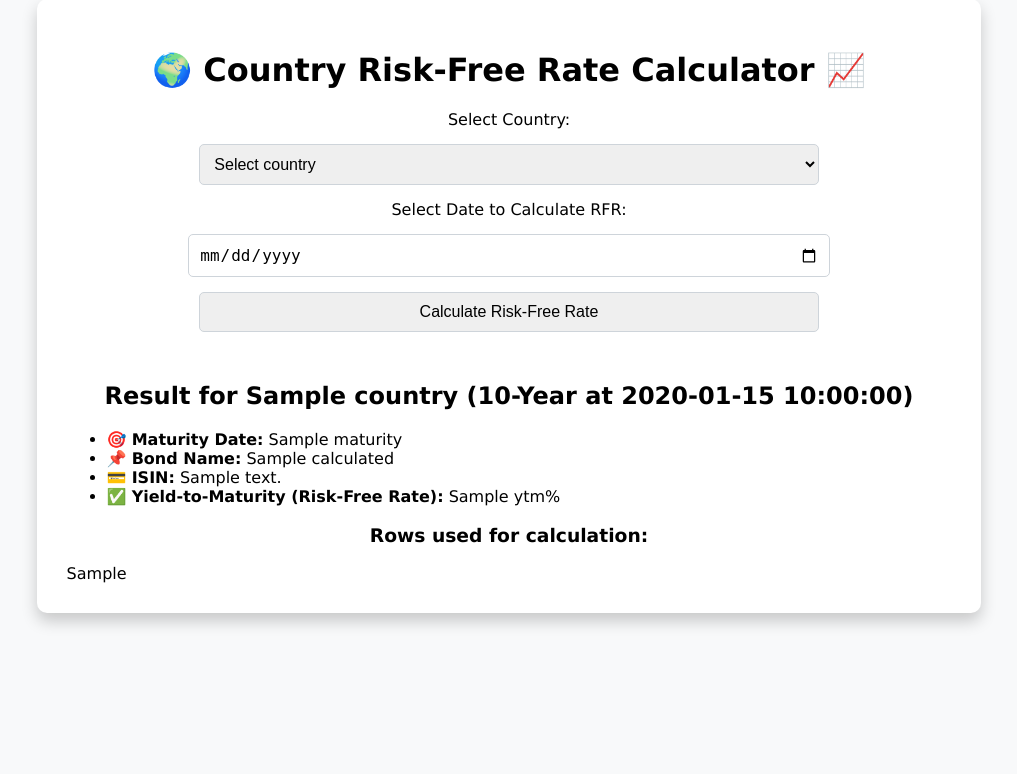
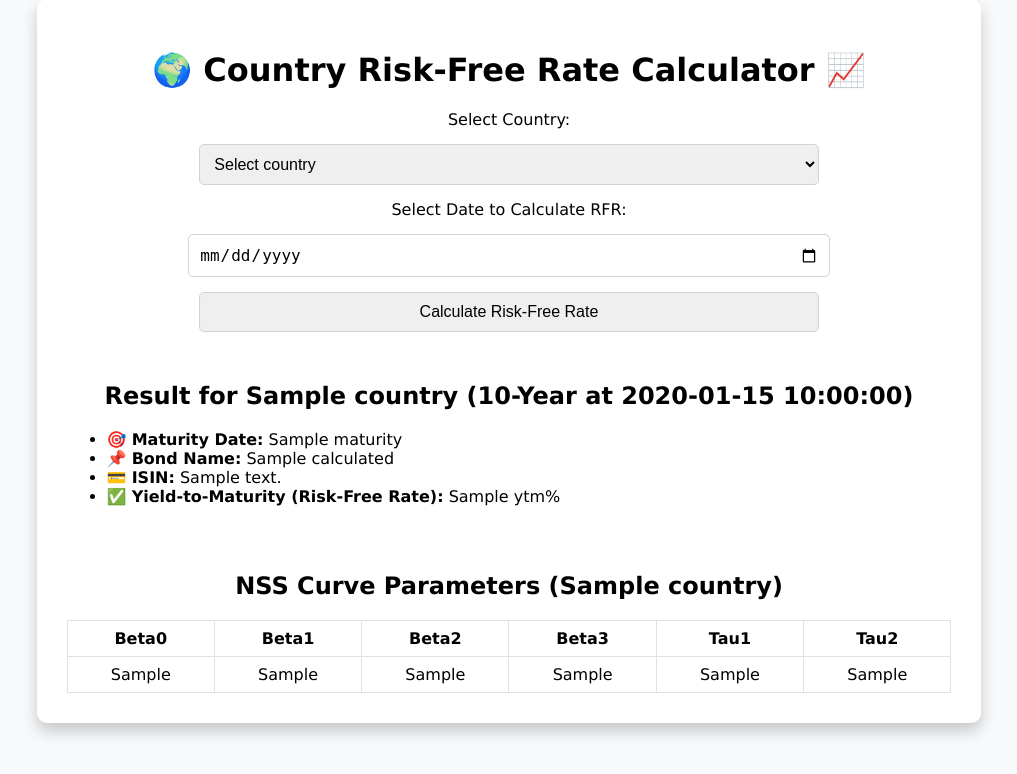
Before and after one commit to Amin-Mirlohi/RiskFreeRate, a Flask app: template templates/index.html in a window 1280 px wide. Shown: the part 26-800 px from the top of the page, without its empty margins (131-1148 px from the left). Run offline with Flask 3, Linux system fonts and the light colour scheme; the template is opened without the code that fills it: most values are stand-ins (such as "Sample title", 1, 10 or a date in 2020).

Commit message:
add yield curve

```diff
--- a/app.py
+++ b/app.py
@@ -1,22 +1,34 @@
 from flask import Flask, render_template, request
 import pandas as pd
+import numpy as np
 from datetime import datetime
+from scipy.optimize import curve_fit
+import matplotlib
+matplotlib.use('Agg')  # Set backend to Agg BEFORE pyplot import
+import matplotlib.pyplot as plt
+import os
 
 app = Flask(__name__)
 
-# Load CSV file at startup
+# Load data once
 df = pd.read_csv('combined_subset_20250312_101840.csv')
+df['Maturity'] = pd.to_datetime(df['Maturity'], errors='coerce')
 
-# Ensure Maturity dates are properly parsed
-df['Maturity'] = pd.to_datetime(df['Maturity'], errors='coerce')
+def nss(t, beta0, beta1, beta2, beta3, tau1, tau2):
+    term1 = beta0
+    term2 = beta1 * ((1 - np.exp(-t / tau1)) / (t / tau1))
+    term3 = beta2 * (((1 - np.exp(-t / tau1)) / (t / tau1)) - np.exp(-t / tau1))
+    term4 = beta3 * (((1 - np.exp(-t / tau2)) / (t / tau2)) - np.exp(-t / tau2))
+    return term1 + term2 + term3 + term4
 
 @app.route('/', methods=['GET', 'POST'])
 def home():
     country_list = sorted(df['Country_Name'].dropna().unique().tolist())
-    calculated = None
     selected_country = ''
     selected_date = ''
-    calculation_rows = None
+    calculated = None
+    nss_params = None
+    nss_plot_url = None
     error_message = None
 
     if request.method == 'POST':
@@ -26,44 +38,78 @@ def home():
         if selected_country and selected_date:
             selected_datetime = pd.to_datetime(selected_date, errors='coerce')
 
-            # Filter bonds carefully: Country match, Maturity valid, Yield present
             df_country = df[
                 (df['Country_Name'] == selected_country) &
                 (~df['Maturity'].isna()) &
                 (~df['Indicative yield, %'].isna())
             ].copy()
 
-            # Continue only if filtered data is not empty
-            if not df_country.empty:
-                df_country['days_from_10y'] = abs(
-                    (df_country['Maturity'] - selected_datetime).dt.days - 365 * 10)
+            if df_country.empty:
+                error_message = "No suitable bond data found for selection."
+            else:
+                df_country['Yearfrac'] = ((df_country['Maturity'] - selected_datetime).dt.days) / 365
 
-                # Check if rows are still present after adding 'days_from_10y'
-                if not df_country.empty:
-                    # Get closest bond without causing error
-                    closest_bond = df_country.sort_values('days_from_10y').head(1)
+                # Explicitly copy to avoid the warning
+                df_filtered = df_country.loc[
+                    (df_country['Yearfrac'] > 0.25) &
+                    (df_country['Indicative yield, %'] <= 1)
+                ].copy()
 
-                    if not closest_bond.empty:
-                        bond = closest_bond.iloc[0]
+                # Closest bond to exactly 10 years maturity
+                df_filtered.loc[:, 'days_from_10y'] = (df_filtered['Yearfrac'] - 10).abs()
+                closest_bond = df_filtered.sort_values('days_from_10y').head(1).iloc[0]
 
-                        calculated = {
-                            'country': selected_country,
-                            'chosen_date': selected_date,
-                            'maturity': bond['Maturity'].strftime("%Y-%m-%d"),
-                            'bond_name': bond['Issue'],
-                            'ytm': round(bond['Indicative yield, %'] * 100, 4),
-                            'isin': bond['ISIN']
+                calculated = {
+                    'country': selected_country,
+                    'chosen_date': selected_date,
+                    'maturity': closest_bond['Maturity'].strftime("%Y-%m-%d"),
+                    'bond_name': closest_bond['Issue'],
+                    'ytm': round(closest_bond['Indicative yield, %'] * 100, 4),
+                    'isin': closest_bond['ISIN']
+                }
+
+                # NSS Curve Fit
+                if len(df_filtered) >= 4:
+                    xdata = df_filtered['Yearfrac'].values
+                    ydata = df_filtered['Indicative yield, %'].values
+                    init_guess = [0.03, -0.02, 0.02, 0.01, 2.0, 5.0]
+
+                    try:
+                        params, _ = curve_fit(nss, xdata, ydata, p0=init_guess, maxfev=10000)
+                        nss_params = {
+                            'Beta0': round(params[0], 4),
+                            'Beta1': round(params[1], 4),
+                            'Beta2': round(params[2], 4),
+                            'Beta3': round(params[3], 4),
+                            'Tau1': round(params[4], 4),
+                            'Tau2': round(params[5], 4)
                         }
 
-                        # Rows used for calculation
-                        calculation_rows = bond.to_frame().transpose().to_html(
-                            classes='table', index=False)
-                    else:
-                        error_message = "No suitable bond found for the selected parameters."
+                        plt.figure(figsize=(8,4))
+                        plot_x = np.linspace(min(xdata), max(xdata), 100)
+                        plt.plot(plot_x, nss(plot_x, *params)*100, 'b-', label='NSS Fit')
+                        plt.scatter(xdata, ydata*100, c='red', label='Actual')
+                        plt.xlabel('Years to Maturity')
+                        plt.ylabel('Yield (%)')
+                        plt.title(f'NSS Yield Curve - {selected_country}')
+                        plt.grid(True)
+                        plt.legend()
+
+                        plot_dir = os.path.join('static', 'plots')
+                        if not os.path.exists(plot_dir):
+                            os.makedirs(plot_dir)
+
+                        plot_filename = f'nss_{selected_country}_{selected_date}.png'
+                        plt.savefig(os.path.join(plot_dir, plot_filename), bbox_inches='tight')
+                        plt.close()
+
+                        nss_plot_url = os.path.join('plots', plot_filename)
+
+                    except Exception as e:
+                        error_message = f"Curve fitting issue: {str(e)}"
                 else:
-                    error_message = "No bond maturity data available for selected country/date."
-            else:
-                error_message = "No bond data found matching the selected country or missing yields."
+                    error_message = "Insufficient bonds to fit NSS curve (minimum 4 needed)."
+
         else:
             error_message = "Please select both country and date."
 
@@ -72,8 +118,9 @@ def home():
                            calculated=calculated,
                            selected_country=selected_country,
                            selected_date=selected_date,
-                           calculation_rows=calculation_rows,
-                           error_message=error_message)
+                           error_message=error_message,
+                           nss_params=nss_params,
+                           nss_plot_url=nss_plot_url)
 
 if __name__ == '__main__':
     app.run(debug=True)
--- a/requirements.txt
+++ b/requirements.txt
@@ -1,3 +1,5 @@
 Flask
 pandas
 gunicorn
+scipy
+matplotlib
--- a/templates/index.html
+++ b/templates/index.html
@@ -36,10 +36,30 @@
                     <li>💳 <strong>ISIN:</strong> {{calculated.isin}}</li>
                     <li>✅ <strong>Yield-to-Maturity (Risk-Free Rate):</strong> {{calculated.ytm}}%</li>
                 </ul>
-                <h3>Rows used for calculation:</h3>
-                {{calculation_rows|safe}}
+                <!-- <h3>Rows used for calculation:</h3>
+                {{calculation_rows|safe}} -->
             </div>
         {% endif %}
+        {% if nss_params %}
+            <div class="result">
+                <h2>NSS Curve Parameters ({{calculated.country}})</h2>
+                <table>
+                    <tr><th>Beta0</th><th>Beta1</th><th>Beta2</th><th>Beta3</th><th>Tau1</th><th>Tau2</th></tr>
+                    <tr>
+                        <td>{{nss_params.Beta0}}</td>
+                        <td>{{nss_params.Beta1}}</td>
+                        <td>{{nss_params.Beta2}}</td>
+                        <td>{{nss_params.Beta3}}</td>
+                        <td>{{nss_params.Tau1}}</td>
+                        <td>{{nss_params.Tau2}}</td>
+                    </tr>
+                </table>
+                {% if nss_plot_url %}
+                    <h3>Yield Curve Plot</h3>
+                    <img src="{{ url_for('static', filename='plots/' + nss_plot_url.split('/')[-1]) }}" alt="NSS Yield Curve" style="width:100%;max-width:650px;">
+                {% endif %}
+            </div>
+            {% endif %}
     </div>
 
 </body>
```
Also changed, not shown: static/plots/nss_Armenia_2025-03-21.png (added), static/plots/nss_Canada_2025-03-19.png (added), static/plots/nss_Denmark_2025-03-20.png (added), static/plots/nss_Sweden_2025-05-08.png (added), static/plots/nss_USA_2025-03-19.png (added), static/plots/nss_USA_2025-03-21.png (added), 1 other file.
